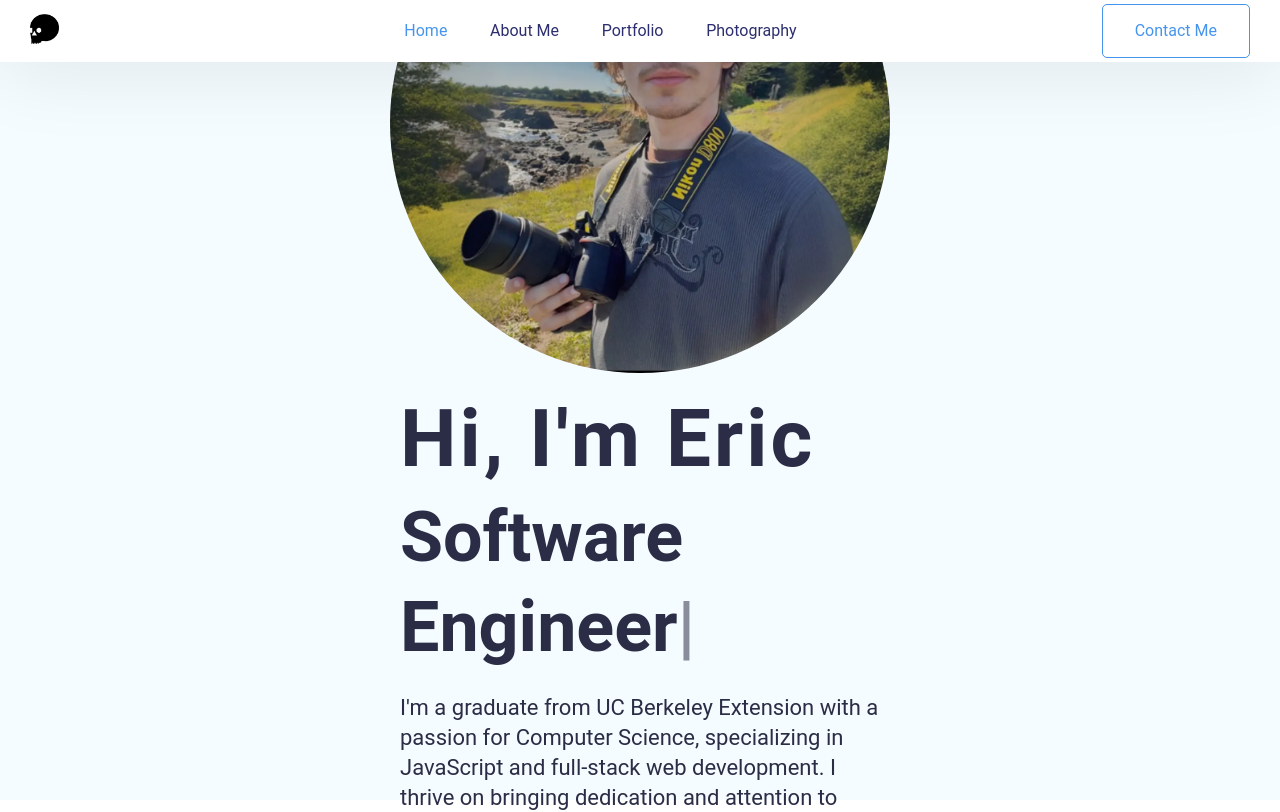
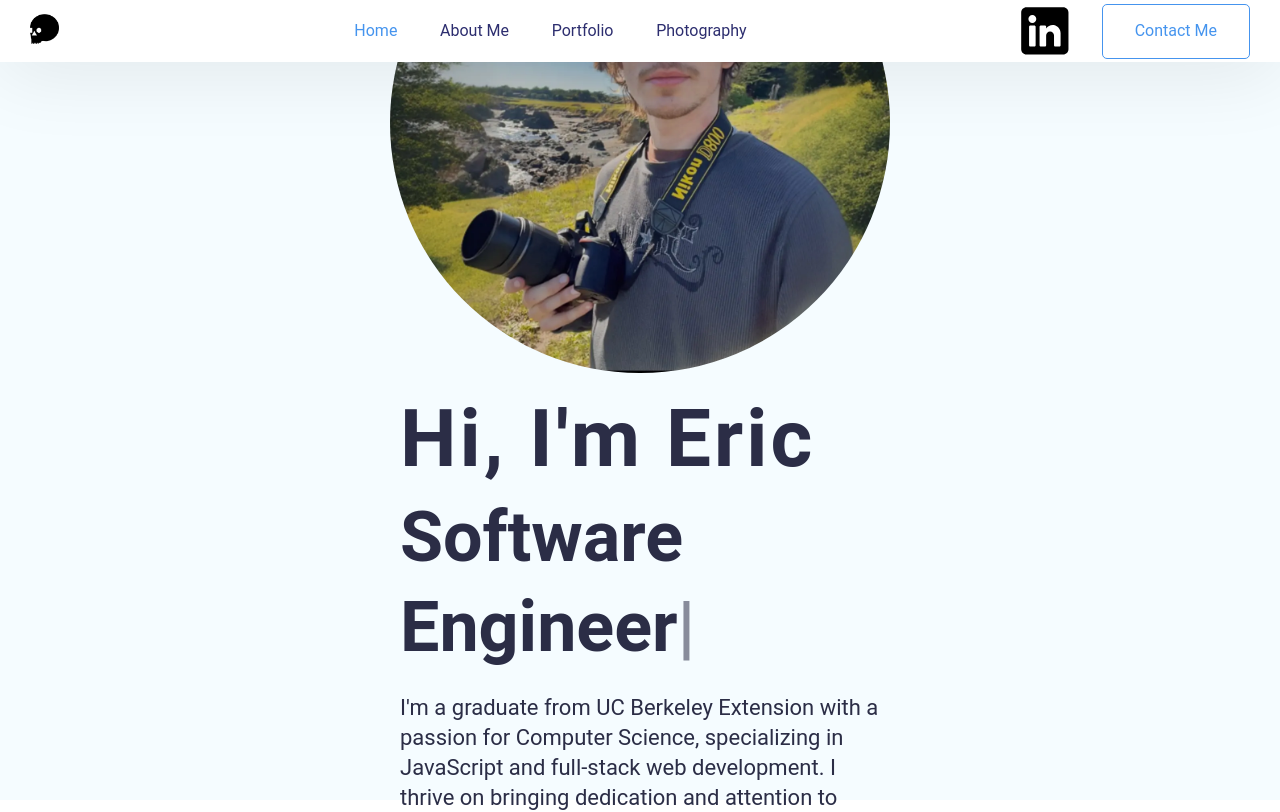
Before and after one commit to EricRisher/dev-portfolio, a React (Create React App) app: page / in a window 1280 px wide. Shown: the top 812 px of the page. Built offline with nearby package versions, Linux system fonts and the light colour scheme.

Commit message:
added linkedln to nav

```diff
--- a/src/App.css
+++ b/src/App.css
@@ -1,4 +1,3 @@
-
 /* Global CSS */
 body {
   margin: 0;
@@ -51,6 +50,7 @@ p {
   color: var(--primary);
   background-color: var(--white);
   border: 1px solid var(--primary);
+  height: 25px;
 }
 .btn-outline-primary:hover {
   color: var(--white);
@@ -209,6 +209,36 @@ h3 {
   padding: 0;
   margin: 0;
 }
+
+.cta {
+  display: flex;
+  flex-direction: row;
+  align-items: center;
+  justify-content: center;
+  gap: 25px;
+}
+
+.header--social--icon {
+  display: flex;
+  justify-content: center;
+  align-items: center;
+  gap: 16px;
+  flex-shrink: 0;
+  text-decoration: none;
+  margin: 5px 0 0 0 !important;
+}
+
+.header--social--icon > li {
+  list-style: none;
+  display: flex;
+  justify-content: center;
+  align-items: center;
+  gap: 16px;
+  flex-shrink: 0;
+  text-decoration: none;
+  padding: 0;
+  margin: 0 0 0 10px !important;
+}
 /* Navbar Styler Ends */
 
 /* Hero Section Style */
@@ -235,14 +265,13 @@ h3 {
   flex-direction: column;
   align-items: flex-start;
   gap: 50px;
-
 }
 .hero--section--content {
   display: flex;
   flex-direction: column;
   align-items: flex-start;
   gap: 21.333px;
-  width: 60vh
+  width: 60vh;
 }
 .hero--section--content--box > button {
   margin-top: 21.333px;
@@ -370,7 +399,7 @@ h3 {
   line-height: 25px;
 }
 
-.tech--skills{
+.tech--skills {
   gap: 50px;
   display: flex;
   justify-content: space-between;
@@ -416,7 +445,6 @@ h3 {
   border-radius: 20%;
   max-width: 700px;
   padding-left: 0px;
-
 }
 /* About Us Ends */
 
@@ -692,8 +720,8 @@ input[type="checkbox"] {
 }
 
 /* Responsive Screens */
-@media only screen and (max-width: 1400px){
-   .hero--wrapper {
+@media only screen and (max-width: 1400px) {
+  .hero--wrapper {
     display: flex;
     width: 90%;
     flex-direction: column-reverse;
@@ -704,9 +732,8 @@ input[type="checkbox"] {
   }
 }
 
-
 @media only screen and (max-width: 1200px) {
-  .portfolio--section{
+  .portfolio--section {
     padding: 50px;
   }
   .btn-outline-primary {
@@ -793,9 +820,8 @@ input[type="checkbox"] {
     display: flex;
     flex-wrap: wrap;
     justify-content: center;
+  }
 }
-}
-
 
 /* Hamburger menu  */
 
@@ -880,11 +906,10 @@ input[type="checkbox"] {
     flex-wrap: wrap;
     justify-content: center;
   }
-
 }
 
 @media screen and (max-width: 850px) {
-  .portfolio--section{
+  .portfolio--section {
     padding: 30px;
   }
   .section--title {
@@ -931,11 +956,11 @@ input[type="checkbox"] {
     margin-left: auto;
     margin-right: auto;
   }
-
 }
 
 @media screen and (max-width: 500px) {
-  .hero--section--img, .hero--section--img > img{
+  .hero--section--img,
+  .hero--section--img > img {
     margin-top: 50px;
     width: 300px;
     height: 300px;
--- a/src/Pages/Home/Navbar.jsx
+++ b/src/Pages/Home/Navbar.jsx
@@ -99,6 +99,32 @@ function Navbar() {
           </li>
         </ul>
       </div>
+      <div className="cta">
+        <div className="header--social--icon">
+            <li>
+              <a
+                href="https://www.linkedin.com/in/eric-risher"
+                className="navbar--content"
+                target="_blank"
+                rel="noreferrer"
+              >
+                <svg
+                  xmlns="http://www.w3.org/2000/svg"
+                  width="65"
+                  height="65"
+                  viewBox="0 0 33 33"
+                  fill="none"
+                >
+                  <path
+                    fillRule="evenodd"
+                    clipRule="evenodd"
+                    d="M7.33341 4.65479H26.0001C27.4729 4.65479 28.6667 5.84869 28.6667 7.32145V25.9881C28.6667 27.4609 27.4729 28.6548 26.0001 28.6548H7.33341C5.86065 28.6548 4.66675 27.4609 4.66675 25.9881V7.32145C4.66675 5.84869 5.86065 4.65479 7.33341 4.65479ZM11.3334 24.6548C11.7016 24.6548 12.0001 24.3563 12.0001 23.9881V14.6548C12.0001 14.2867 11.7016 13.9881 11.3334 13.9881H9.33342C8.96523 13.9881 8.66675 14.2867 8.66675 14.6548V23.9881C8.66675 24.3563 8.96523 24.6548 9.33342 24.6548H11.3334ZM10.3334 12.6548C9.22884 12.6548 8.33341 11.7594 8.33341 10.6548C8.33341 9.55021 9.22884 8.65479 10.3334 8.65479C11.438 8.65479 12.3334 9.55021 12.3334 10.6548C12.3334 11.7594 11.438 12.6548 10.3334 12.6548ZM24.0001 24.6548C24.3682 24.6548 24.6667 24.3563 24.6667 23.9881V17.8548C24.7101 15.7359 23.1435 13.9275 21.0401 13.6681C19.5694 13.5338 18.1445 14.2207 17.3334 15.4548V14.6548C17.3334 14.2867 17.0349 13.9881 16.6667 13.9881H14.6667C14.2986 13.9881 14.0001 14.2867 14.0001 14.6548V23.9881C14.0001 24.3563 14.2986 24.6548 14.6667 24.6548H16.6667C17.0349 24.6548 17.3334 24.3563 17.3334 23.9881V18.9881C17.3334 17.8836 18.2289 16.9881 19.3334 16.9881C20.4379 16.9881 21.3334 17.8836 21.3334 18.9881V23.9881C21.3334 24.3563 21.6319 24.6548 22.0001 24.6548H24.0001Z"
+                    fill="black"
+                  />
+                </svg>
+              </a>
+            </li>
+        </div>
         <Link
           onClick={closeMenu}
           activeClass="navbar--active-content"
@@ -111,6 +137,7 @@ function Navbar() {
         >
           Contact Me
         </Link>
+      </div>
     </nav>
   );
 }
```
Lines whose indentation alone changed are shown as unchanged.
